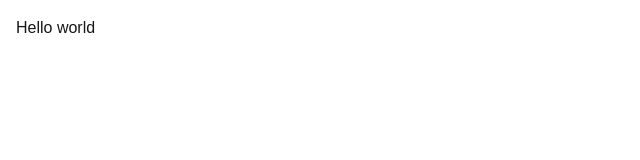
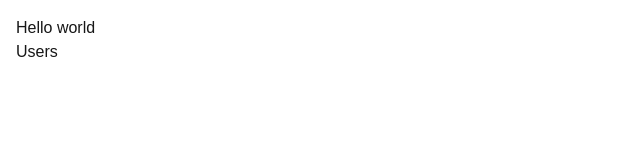
Before and after one commit to ManNjoro/next-app, a Next.js app: page / in a window 1280 px wide. Shown: the top 160 px of the page, without its empty margins (0-640 px from the left). Built offline with nearby package versions, Linux system fonts and the light colour scheme.

Commit message:
Added import of Link component and added link to "/users" page

```diff
--- a/app/page.tsx
+++ b/app/page.tsx
@@ -1,7 +1,10 @@
-
+import Link from "next/link";
 
 export default function Home() {
   return (
-   <main><h1>Hello world</h1></main>
+    <main>
+      <h1>Hello world</h1>
+      <Link href="/users">Users</Link>
+    </main>
   );
 }
```
